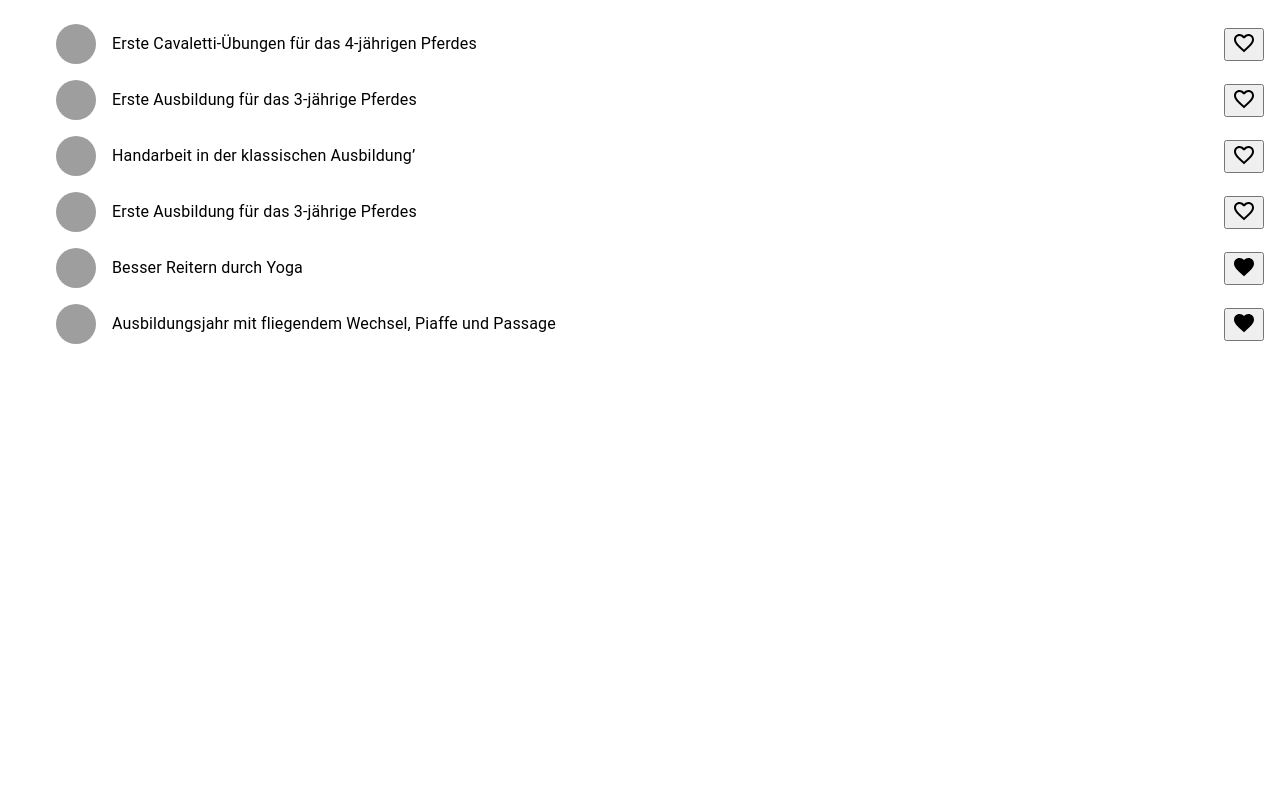
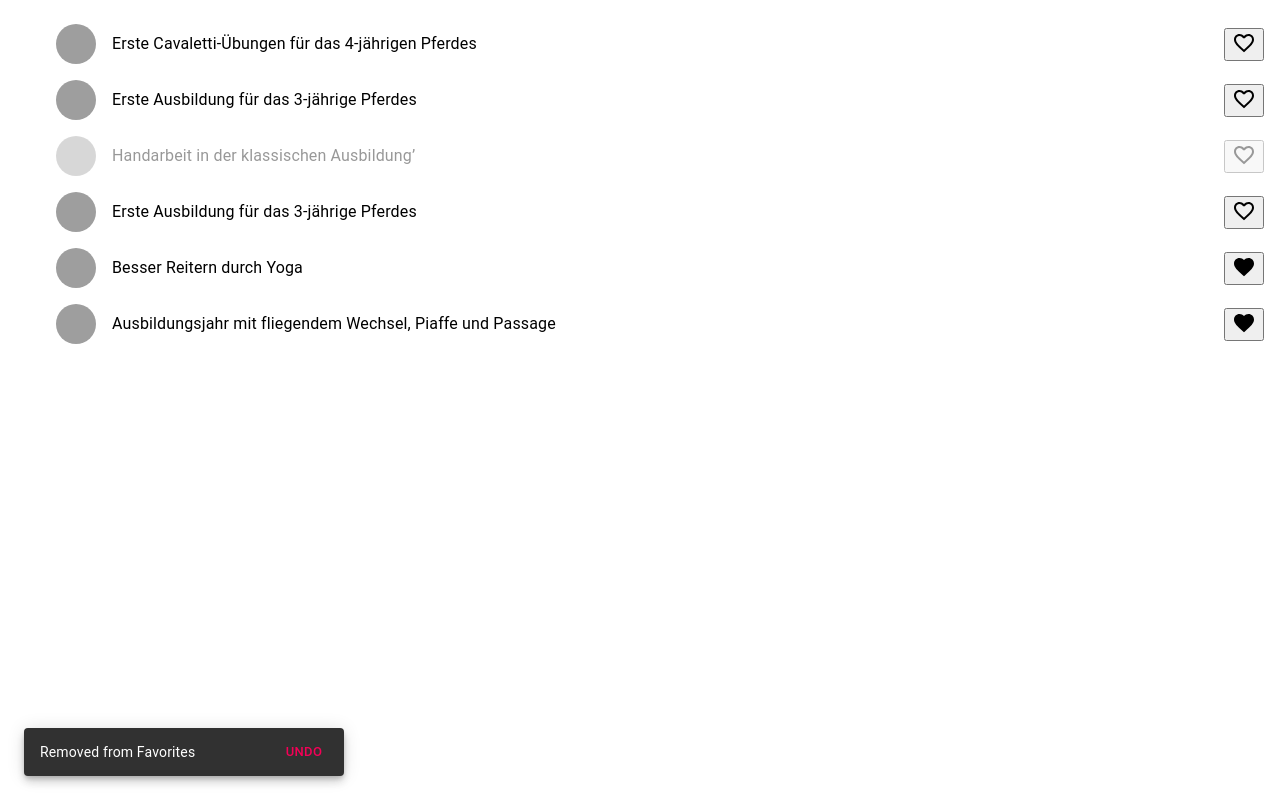
Before and after one commit to KarstenBuckstegge/react-redux-ts-demo, a React (Create React App) app: page / in a window 1280 px wide. Both pictures are taken after a click on the button 1244 px from the left and 156 px from the top of the page. Built offline with nearby package versions, Linux system fonts and the light colour scheme; grey boxes are pictures that could not be loaded; the HTML template or start-up script is replaced by a standard one.

Commit message:
feat: add snackbar

```diff
--- a/package.json
+++ b/package.json
@@ -5,12 +5,15 @@
   "dependencies": {
     "@material-ui/core": "^4.5.1",
     "@material-ui/icons": "^4.5.1",
+    "@types/classnames": "^2.2.9",
     "@types/jest": "24.0.19",
     "@types/material-ui": "^0.21.7",
     "@types/node": "12.11.2",
     "@types/react": "16.9.9",
     "@types/react-dom": "16.9.2",
     "@types/react-redux": "^7.1.5",
+    "classnames": "^2.2.6",
+    "node-sass": "^4.12.0",
     "react": "^16.10.2",
     "react-dom": "^16.10.2",
     "react-redux": "^7.1.1",
--- a/src/components/ListComponent/ListComponent.tsx
+++ b/src/components/ListComponent/ListComponent.tsx
@@ -12,7 +12,7 @@ export const ListComponent: React.FC<Props> = props => (
     <ul>
         {props.courseList.map(course => {
             return (
-                <ListItem course={course} />
+                <ListItem course={course} key={course.courseId} />
             )
         })}
     </ul>
--- a/src/components/ListItemComponent/ListItemComponent.tsx
+++ b/src/components/ListItemComponent/ListItemComponent.tsx
@@ -1,23 +1,30 @@
 import * as React from 'react';
+import classnames from 'classnames';
 
 import { Course } from '../../types';
 
+import Button from '@material-ui/core/Button';
 import ListItem from '@material-ui/core/ListItem';
 import ListItemAvatar from '@material-ui/core/ListItemAvatar';
 import ListItemText from '@material-ui/core/ListItemText';
 import Avatar from '@material-ui/core/Avatar';
+import Snackbar from '@material-ui/core/Snackbar';
 import Favourite from '@material-ui/icons/Favorite';
 import FavouriteBorder from '@material-ui/icons/FavoriteBorder';
+
+import styles from './listItem.module.scss';
 
 interface Props {
     course: Course,
     removing: boolean,
-    onClickWishList: () => void
+    onClickWishList: () => void,
+    onClickUndo: () => void
 }
 
 export const ListItemComponent: React.FC<Props> = props => {
     return (
-        <ListItem>
+        <>
+            <ListItem className={classnames({[styles.removing]: props.removing})}>
                 <ListItemAvatar>
                     <Avatar src="http://placekitten.com/200/300" />
                 </ListItemAvatar>
@@ -32,5 +39,19 @@ export const ListItemComponent: React.FC<Props> = props => {
                     )}
                 </button>
             </ListItem>
+            <Snackbar
+                anchorOrigin={{
+                vertical: 'bottom',
+                horizontal: 'left',
+                }}
+                open={props.removing}
+                message={<span>Removed from Favorites</span>}
+                action={
+                    <Button key="undo" color="secondary" size="small" onClick={props.onClickUndo}>
+                        UNDO
+                    </Button>
+                }
+            />
+        </>
     );
 }
--- /dev/null
+++ b/src/components/ListItemComponent/listItem.module.scss
@@ -0,0 +1,3 @@
+.removing {
+    opacity: .4;
+}
--- a/src/containers/ListItemContainer.tsx
+++ b/src/containers/ListItemContainer.tsx
@@ -29,6 +29,7 @@ class ListItemContainer extends React.Component<Props, State> {
         }
 
         this.onClickWishList = this.onClickWishList.bind(this);
+        this.onClickUndo = this.onClickUndo.bind(this);
     }
 
     componentWillUpdate(prevProps: Props) {
@@ -47,11 +48,18 @@ class ListItemContainer extends React.Component<Props, State> {
 
     render() {
         return (
-            <ListItemComponent course={this.props.course} onClickWishList={this.onClickWishList} removing={this.state.removing} />
+            <ListItemComponent course={this.props.course} onClickWishList={this.onClickWishList} onClickUndo={this.onClickUndo} removing={this.state.removing} />
         );
     }
 
     onClickWishList() {
+        this.props.toggleWishlist(this.props.course.courseId);
+    }
+
+    onClickUndo() {
+        this.setState({
+            removing: false
+        });
         this.props.toggleWishlist(this.props.course.courseId);
     }
 }
```
Also changed, not shown: 1 other file (tests, documents, lock files or other folders). Lines whose indentation alone changed are shown as unchanged.
